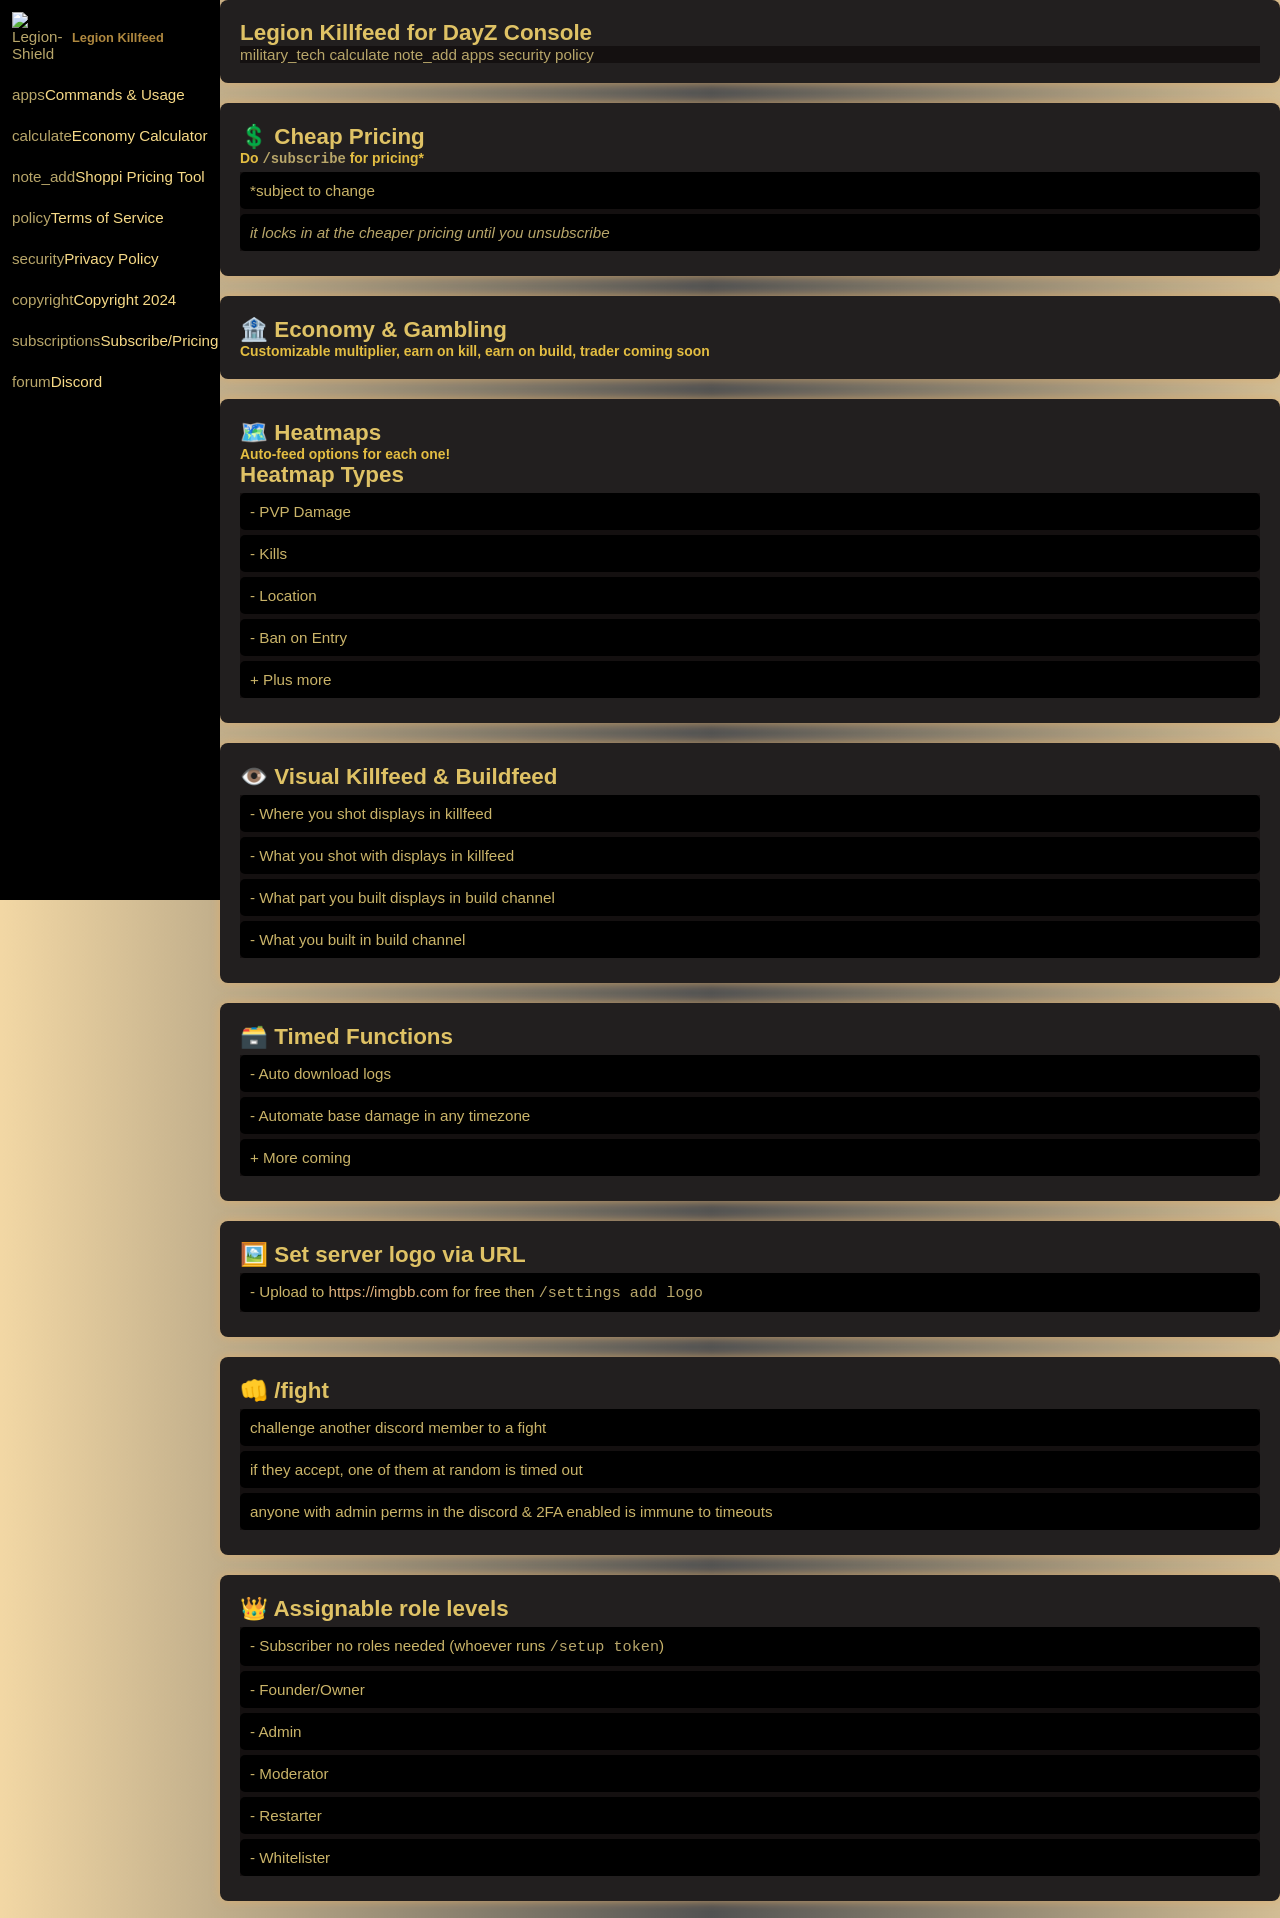
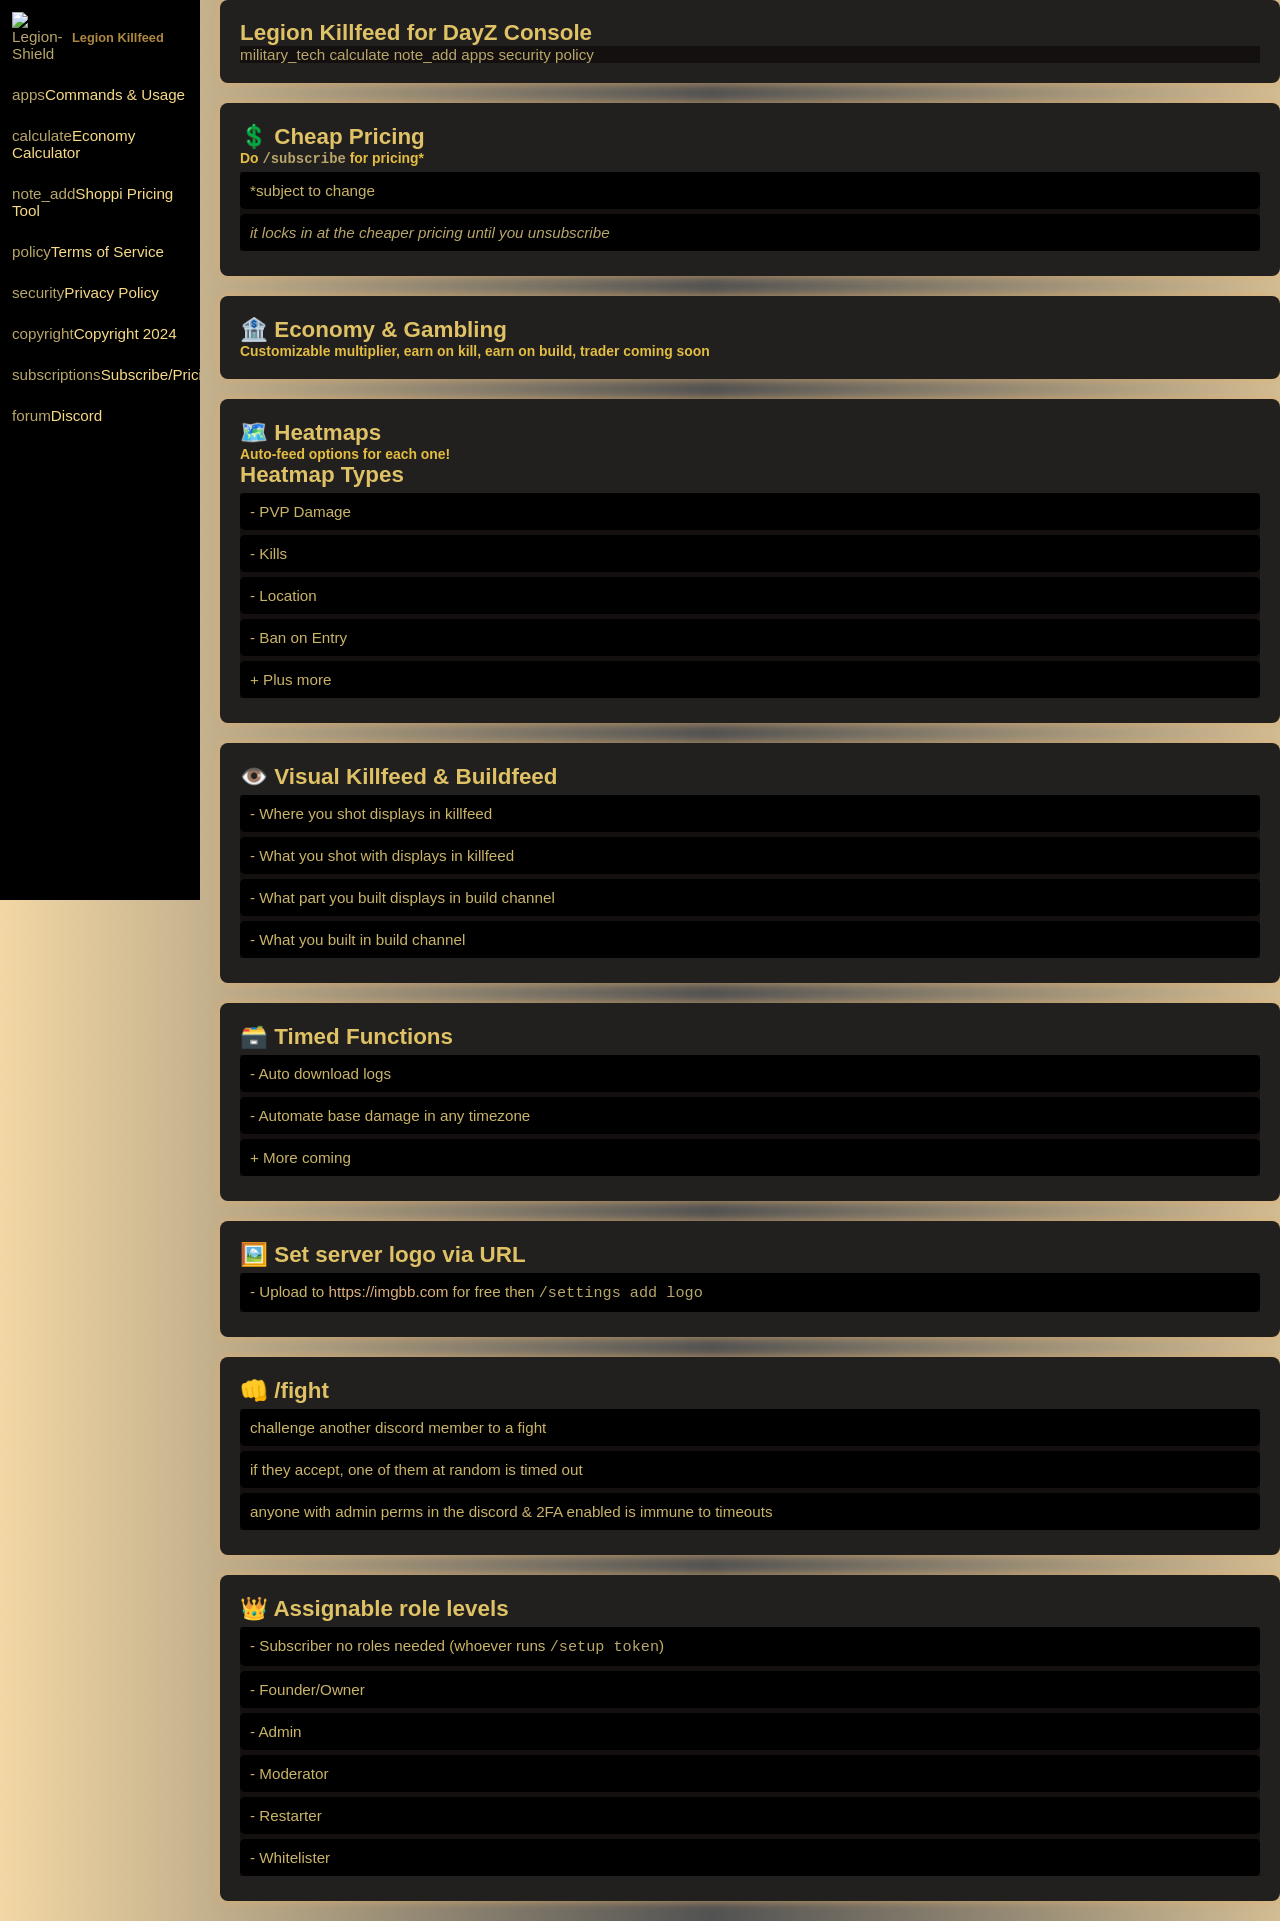

B30000

--- a/static/style.css
+++ b/static/style.css
@@ -263,64 +263,6 @@ b {
 
 }
 
-
-.sidenav {
-	height: 100%;
-	width: 200px;
-	position: fixed;
-	z-index: 1;
-	top: 0;
-	left: 0;
-	background-color: #000000;
-	color: #d1af64;
-	overflow-x: hidden;
-	transition: 0.5s; /* Added transition */
-  }
-  
-  .sidenav.show {
-	  left: 0; /* Show the sidebar */
-  }
-  
-  /* Side navigation links */
-  .sidenav a {
-	color: #F7DA87;
-	background-color: #000000;
-	padding: 8px;
-	text-decoration: none;
-	display: block;
-  }
-  
-  /* Change color on hover */
-  .sidenav a:hover {
-		background: linear-gradient(90deg, #ffe2ab, #bebebe, #ffe2ab, #443f3f, #ffe2ab, #666565);
-	  background-size: 300% 300%;
-	  color: #0c0b0a;
-	  animation: gradient 25s ease infinite;
-  }
-
-/* Style the content */
-.content {
-	margin-left: 200px;
-	padding-left: 20px;
-  }
-  
-	button {
-	  color: #dfa833;
-	}
-  
-	.sidenav .logo {
-	  display: flex;
-	  align-items: center;
-	}
-  
-	.sidenav .logo img {
-	  width: 100%;
-	  height: auto;
-	  max-width: 35px;
-	  margin-right: 10px;
-	}
-
-	
 main {
 	margin: 0;
 	padding: 0;
